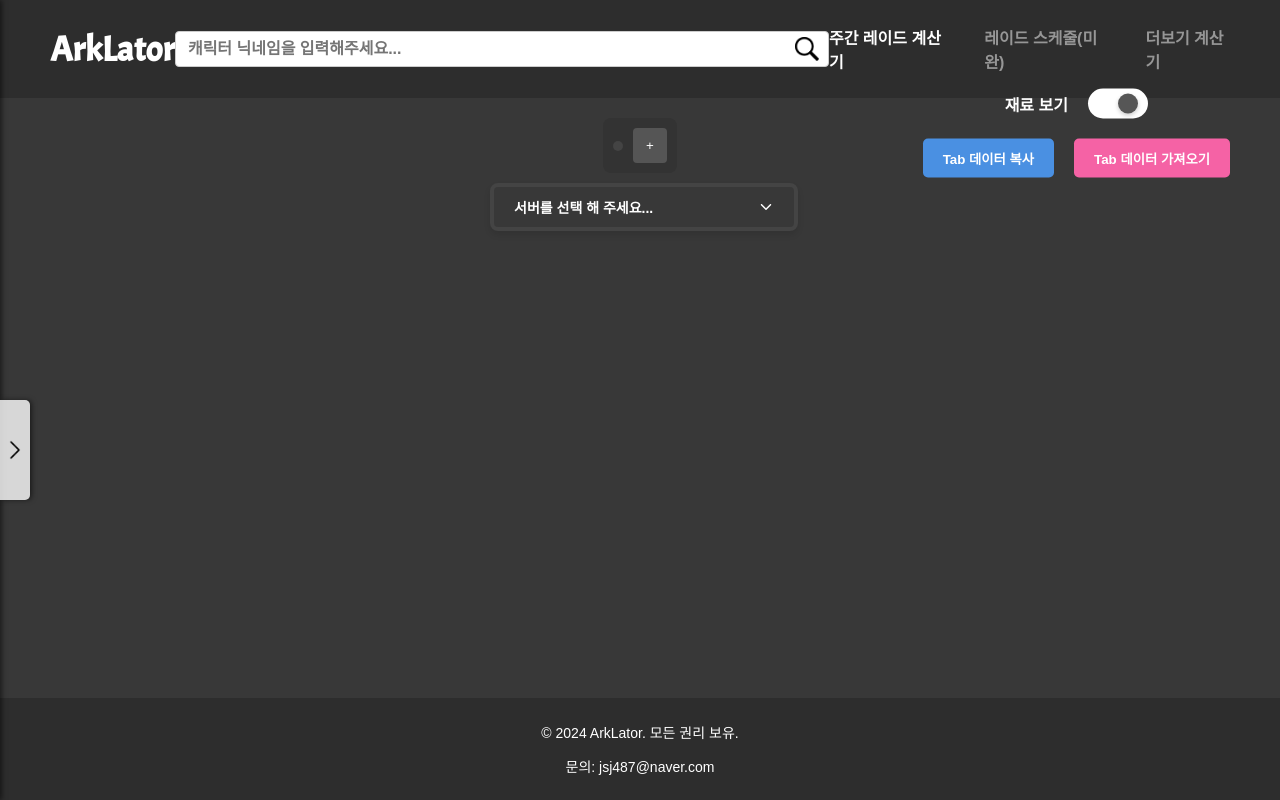
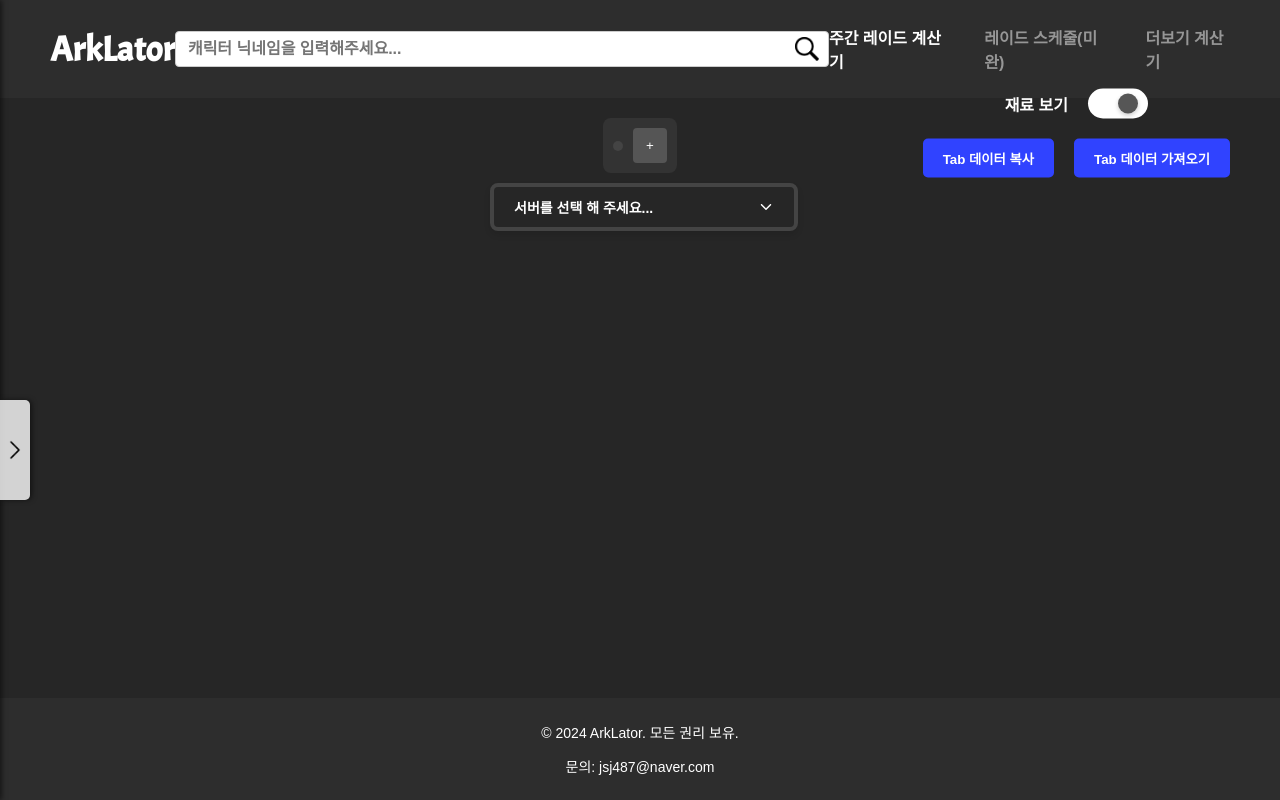
Before and after one commit to jsj487/RaidCalculate, a React (Create React App) app: page /GoldCalc in a window 1280 px wide. Built offline with nearby package versions, Linux system fonts and the light colour scheme.

Commit message:
Calendar design modify

```diff
--- a/src/components/Calendar.tsx
+++ b/src/components/Calendar.tsx
@@ -43,6 +43,7 @@ const Day = styled.div<{
   height: 100px;
   text-align: center;
   padding: 10px;
+  cursor: pointer;
   color: ${({ isHoliday, isSaturday, isSunday }) =>
     isHoliday || isSunday
       ? "#ff0000" // 공휴일 또는 일요일 빨간색
@@ -51,6 +52,11 @@ const Day = styled.div<{
       : "#000"}; // 평일 검은색
   border: 1px solid #ddd;
   border-radius: 5px;
+  transition: background-color 0.3s ease;
+
+  &:hover {
+    background: rgb(233, 233, 233);
+  }
 `;
 
 const IconButton = styled.button`
@@ -69,9 +75,11 @@ const IconButton = styled.button`
 const Calendar = ({
   scheduleName,
   scheduleId,
+  onDateClick,
 }: {
   scheduleName: string;
   scheduleId: string;
+  onDateClick: (date: string) => void; // 날짜 클릭 시 호출될 함수 타입 지정
 }) => {
   const [currentDate, setCurrentDate] = useState(new Date());
   const [records, setRecords] = useState<Record<string, string[]>>({});
@@ -185,12 +193,15 @@ const Calendar = ({
           const isHolidayDay = isHoliday(day);
           const isSaturday = day.getDay() === 6;
           const isSunday = day.getDay() === 0;
+          const formattedDate = format(day, "yyyy-MM-dd"); // 날짜 포맷
+
           return (
             <Day
               key={day.getTime()}
               isHoliday={isHolidayDay}
               isSaturday={isSaturday}
               isSunday={isSunday}
+              onClick={() => onDateClick(formattedDate)} // 날짜 클릭 시 부모로 전달
             >
               <span>{format(day, "d", { locale: ko })}</span>
             </Day>
--- a/src/components/JoinModal.tsx
+++ b/src/components/JoinModal.tsx
@@ -15,7 +15,7 @@ const ModalOverlay = styled.div`
 `;
 
 const ModalContent = styled.div`
-  background-color: #383838;
+  background-color: #262626;
   padding: 20px 30px;
   border-radius: 12px;
   box-shadow: 0 4px 8px rgba(0, 0, 0, 0.3);
--- a/src/pages/App.tsx
+++ b/src/pages/App.tsx
@@ -17,7 +17,7 @@ const GlobalStyle = createGlobalStyle`
   body {
     margin: 0;
     padding: 0;
-    background-color: #383838; /* 추천 배경색 */
+    background-color: #262626; /* 추천 배경색 */
     font-family: Arial, sans-serif; /* 선택적 */
   }
 `;
--- a/src/pages/GoldCalc.tsx
+++ b/src/pages/GoldCalc.tsx
@@ -26,7 +26,7 @@ const Container = styled.div`
   flex-direction: column;
   align-items: center;
   padding: 20px;
-  background-color: #383838;
+  background-color: #262626;
 `;
 
 const TabContainerWrapper = styled.div`
@@ -119,7 +119,7 @@ const SelectedServer = styled.div.withConfig({
   display: flex;
   justify-content: space-between;
   align-items: center;
-  background: #383838;
+  background: #262626;
   color: white;
   border: 4px solid #444;
   border-bottom: 4px solid #444;
@@ -151,7 +151,7 @@ const ServerList = styled.div.withConfig({
   top: 100%;
   left: 0;
   width: 100%;
-  background: #383838;
+  background: #262626;
   border: ${(props) => (props.isVisible ? "4px solid #444" : "none")};
   border-top: none; /* 선택된 항목과 드롭다운 리스트 연결 */
   border-radius: 0 0 8px 8px;
@@ -468,6 +468,26 @@ const Overlay = styled.div<{ isOpen: boolean }>`
 
 const ContentWrapper = styled.div`
   padding: 20px;
+`;
+
+const ButtonWrapper = styled.div`
+  display: flex;
+  gap: 20px; /* 버튼 간격 */
+`;
+
+const Button = styled.button`
+  background-color: #3043ff; /* 기본 색상 */
+  color: #fff;
+  border: none;
+  padding: 10px 20px;
+  border-radius: 5px;
+  cursor: pointer;
+  font-weight: bold;
+  transition: background-color 0.3s ease;
+
+  &:hover {
+    background-color: #2a39d6; /* hover 시 색상 */
+  }
 `;
 
 type CharacterData = {
@@ -1198,37 +1218,10 @@ const GoldCalc = ({ tabId }: { tabId: number }) => {
               />
             </div>
           </div>
-          <div style={{ textAlign: "center" }}>
-            <button
-              onClick={handleCopyTabData}
-              style={{
-                backgroundColor: "#4a90e2",
-                color: "#fff",
-                border: "none",
-                padding: "10px 20px",
-                borderRadius: "5px",
-                cursor: "pointer",
-                fontWeight: "bold",
-              }}
-            >
-              Tab 데이터 복사
-            </button>
-            <button
-              onClick={handleImportTabData}
-              style={{
-                backgroundColor: "#f562a5",
-                color: "#fff",
-                border: "none",
-                padding: "10px 20px",
-                borderRadius: "5px",
-                cursor: "pointer",
-                marginLeft: "20px",
-                fontWeight: "bold",
-              }}
-            >
-              Tab 데이터 가져오기
-            </button>
-          </div>
+          <ButtonWrapper>
+            <Button onClick={handleCopyTabData}>Tab 데이터 복사</Button>
+            <Button onClick={handleImportTabData}>Tab 데이터 가져오기</Button>
+          </ButtonWrapper>
         </div>
       </TabContainerWrapper>
 
--- a/src/pages/Schedule.tsx
+++ b/src/pages/Schedule.tsx
@@ -24,7 +24,7 @@ const Container = styled.div`
   flex-direction: column;
   align-items: center;
   min-height: 100vh;
-  background-color: #383838;
+  background-color: #262626;
   padding: 20px;
 `;
 
@@ -35,7 +35,7 @@ const AuthContainer = styled.div`
   align-items: center;
   justify-content: center;
   min-height: 50vh;
-  background-color: #383838;
+  background-color: #262626;
   padding: 20px;
 `;
 
@@ -61,7 +61,7 @@ const Input = styled.input`
   border: 1px solid #666666; /* 연한 테두리 */
   border-radius: 6px;
   font-size: 14px;
-  background-color: #383838; /* 어두운 배경 */
+  background-color: #262626; /* 어두운 배경 */
   color: #fff;
 
   &:focus {
@@ -90,12 +90,6 @@ const AuthButton = styled.button`
   }
 `;
 
-const LogoutSection = styled.div`
-  margin-top: 20px;
-  text-align: center;
-  width: 100%; /* 가로 레이아웃에서 중앙 정렬 */
-`;
-
 const Message = styled.p`
   color: #fff;
   font-weight: bold;
@@ -113,15 +107,10 @@ const Button = styled.button`
   font-size: 18px;
   font-weight: bold;
   color: #fff;
-  background-color: #007bff;
   border: none;
   border-radius: 8px;
   cursor: pointer;
   transition: background-color 0.3s ease;
-
-  &:hover {
-    background-color: #0056b3;
-  }
 `;
 
 const ScheduleList = styled.div`
@@ -133,6 +122,7 @@ const ScheduleList = styled.div`
 `;
 
 const ScheduleCard = styled.div`
+  cursor: pointer;
   background-color: #555;
   border: 1px solid #777;
   border-radius: 10px;
@@ -193,26 +183,6 @@ const ScheduleCard = styled.div`
   }
 `;
 
-const Thumbnail = styled.div`
-  width: 100%;
-  height: 265px; // 썸네일 높이
-  background-color: #555;
-  border-radius: 8px;
-  margin-bottom: 15px;
-  display: flex;
-  align-items: center;
-  justify-content: center;
-  color: #fff;
-  font-size: 16px;
-  overflow: hidden;
-
-  img {
-    width: 100%;
-    height: 100%;
-    object-fit: cover; // 이미지가 잘리지 않도록 설정
-  }
-`;
-
 const ScheduleName = styled.div`
   font-size: 16px; // 글자 크기 증가
   color: #fff;
@@ -236,19 +206,31 @@ const CalendarModal = styled.div`
   z-index: 10001;
 `;
 
+const ButtonContainer = styled.div`
+  display: flex;
+  gap: 12px; // 버튼 사이 여백
+  justify-content: center;
+  align-items: center;
+`;
+
 const PrimaryButton = styled(Button)`
-  padding: 20px;
-  font-size: 20px;
-  font-weight: bold;
-  background-color: #4caf50;
-  color: white;
-  border: none;
-  border-radius: 12px;
-  transition: transform 0.2s, background-color 0.3s ease;
+  display: flex;
+  align-items: center;
+  justify-content: center; // 텍스트 중앙 정렬
+  height: 48px;
+  width: 220px; // 고정된 너비 설정 (최소한으로 크기 동일하게)
+  min-width: 180px; // 버튼 최소 크기 지정
+  padding: 0 20px; // 좌우 여백 통일
+  border-radius: 10px;
+  border: 1px solid #101010;
+  background-color: #101010;
+  font-size: 16px;
+  transition: color 0.2s ease, border-color 0.2s ease,
+    background-color 0.2s ease;
+  cursor: pointer;
 
   &:hover {
-    background-color: #388e3c;
-    transform: scale(1.05);
+    border-color: #fff;
   }
 `;
 
@@ -268,21 +250,16 @@ const TopBar = styled.div`
     margin-left: 10px;
     padding: 10px 15px;
     font-size: 14px;
-    background-color: rgb(74, 144, 226);
+    background-color: #3043ff;
     color: rgb(255, 255, 255);
     border: none;
     border-radius: 6px;
     cursor: pointer;
     font-weight: bold;
+    transition: background-color 0.2s ease;
 
     &:hover {
-      background-color: #0056b3;
-    }
-
-    &.secondary {
-      background-color: rgb(245, 98, 165);
-    &:hover {
-      background-color: #218838; /* hover 색상 */
+      background-color: #2a39d6;
     }
   }
 `;
@@ -293,17 +270,6 @@ const NoScheduleMessage = styled.p`
   text-align: center;
   margin-top: 20px;
   font-style: italic;
-`;
-
-const ModalContainer = styled.div`
-  display: flex;
-  justify-content: space-between;
-  align-items: center;
-  width: 90vw;
-  max-width: 1000px;
-  background: #fff;
-  padding: 20px;
-  border-radius: 10px;
 `;
 
 const CalendarModalContainer = styled.div`
@@ -329,7 +295,7 @@ const Section = styled.div`
 `;
 
 const CalendarSection = styled(Section)`
-  flex: 1.5;
+  flex: 3;
   text-align: center;
 `;
 
@@ -346,6 +312,9 @@ const Schedule: React.FC = () => {
   const [authenticatedCode, setAuthenticatedCode] = useState<string | null>(
     null
   ); // 인증된 코드
+  const [selectedDate, setSelectedDate] = useState<string | null>(null); // 선택된 날짜 상태 추가
+  const [events, setEvents] = useState<{ date: string; name: string }[]>([]); // 해당 날짜의 일정 리스트
+
   const [selectedEvents, setSelectedEvents] = useState<
     { id: string; name: string }[]
   >([]);
@@ -708,6 +677,20 @@ const Schedule: React.FC = () => {
     }
   };
 
+  const handleDateClick = (date: string) => {
+    setSelectedDate(date); // 클릭된 날짜 업데이트
+
+    // Firebase에서 해당 날짜의 일정 불러오기 (데이터 예시)
+    const mockEvents = [
+      { date: "2025-02-10", name: "길드 레이드" },
+      { date: "2025-02-15", name: "주간 공대" },
+    ];
+
+    // 선택된 날짜와 일치하는 일정만 필터링하여 표시
+    const filteredEvents = mockEvents.filter((event) => event.date === date);
+    setEvents(filteredEvents);
+  };
+
   useEffect(() => {
     const storedNickname = localStorage.getItem("nickname");
     const storedCode = localStorage.getItem("authenticatedCode");
@@ -776,7 +759,7 @@ const Schedule: React.FC = () => {
 
       <ButtonWrapper>
         {isAuthenticated && (
-          <>
+          <ButtonContainer>
             <PrimaryButton onClick={() => setIsModalOpen(true)}>
               스케줄 만들기
             </PrimaryButton>
@@ -788,7 +771,7 @@ const Schedule: React.FC = () => {
             <PrimaryButton onClick={handleJoinSchedule}>
               스케줄 입장
             </PrimaryButton>
-          </>
+          </ButtonContainer>
         )}
         {!isAuthenticated && (
           <AuthContainer>
@@ -882,8 +865,12 @@ const Schedule: React.FC = () => {
       )}
 
       {selectedSchedule && (
-        <CalendarModal>
-          <CalendarModalContainer>
+        <CalendarModal onClick={() => setSelectedSchedule(null)}>
+          {" "}
+          {/* 바깥 클릭 시 닫힘 */}
+          <CalendarModalContainer onClick={(e) => e.stopPropagation()}>
+            {" "}
+            {/* 내부 클릭 시 이벤트 버블링 방지 */}
             {/* 왼쪽: 구성원 리스트 */}
             <Section>
               <Title style={{ color: "#000" }}>구성원</Title>
@@ -897,29 +884,34 @@ const Schedule: React.FC = () => {
                 <p>구성원이 없습니다.</p>
               )}
             </Section>
-
             {/* 가운데: 캘린더 (구성원을 props로 전달) */}
             <CalendarSection>
               <h2>{selectedSchedule.name}</h2>
               <Calendar
                 scheduleName={selectedSchedule.name}
                 scheduleId={String(selectedSchedule.id)}
+                onDateClick={handleDateClick} // 날짜 클릭 시 함수 실행
               />
             </CalendarSection>
-
             {/* 오른쪽: 날짜별 공대 일정 */}
             <Section>
-              <Title>날짜를 선택하세요</Title>
-              {selectedEvents.length > 0 ? (
-                <ul>
-                  {selectedEvents.map((event) => (
-                    <li key={event.id}>{event.name}</li>
-                  ))}
-                </ul>
+              {selectedDate ? (
+                <>
+                  <h3>{selectedDate}</h3>
+                  {events.length > 0 ? (
+                    <ul>
+                      {events.map((event) => (
+                        <li key={event.name}>{event.name}</li>
+                      ))}
+                    </ul>
+                  ) : (
+                    <p>해당 날짜에 일정이 없습니다.</p>
+                  )}
+                  <button>공대 등록하기</button>
+                </>
               ) : (
-                <p>해당 날짜에 일정이 없습니다.</p>
+                <p>날짜를 선택하세요.</p>
               )}
-              <button>공대 등록하기</button>
             </Section>
           </CalendarModalContainer>
         </CalendarModal>
```
